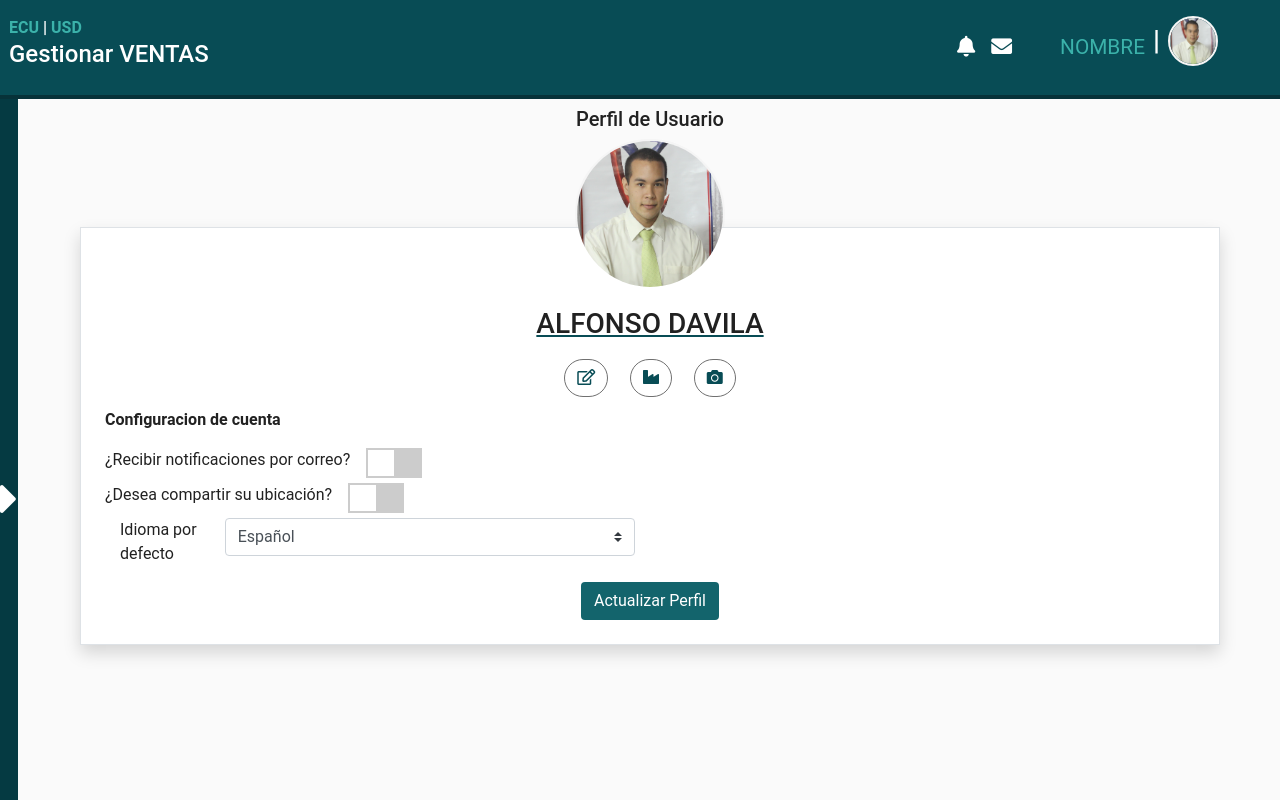
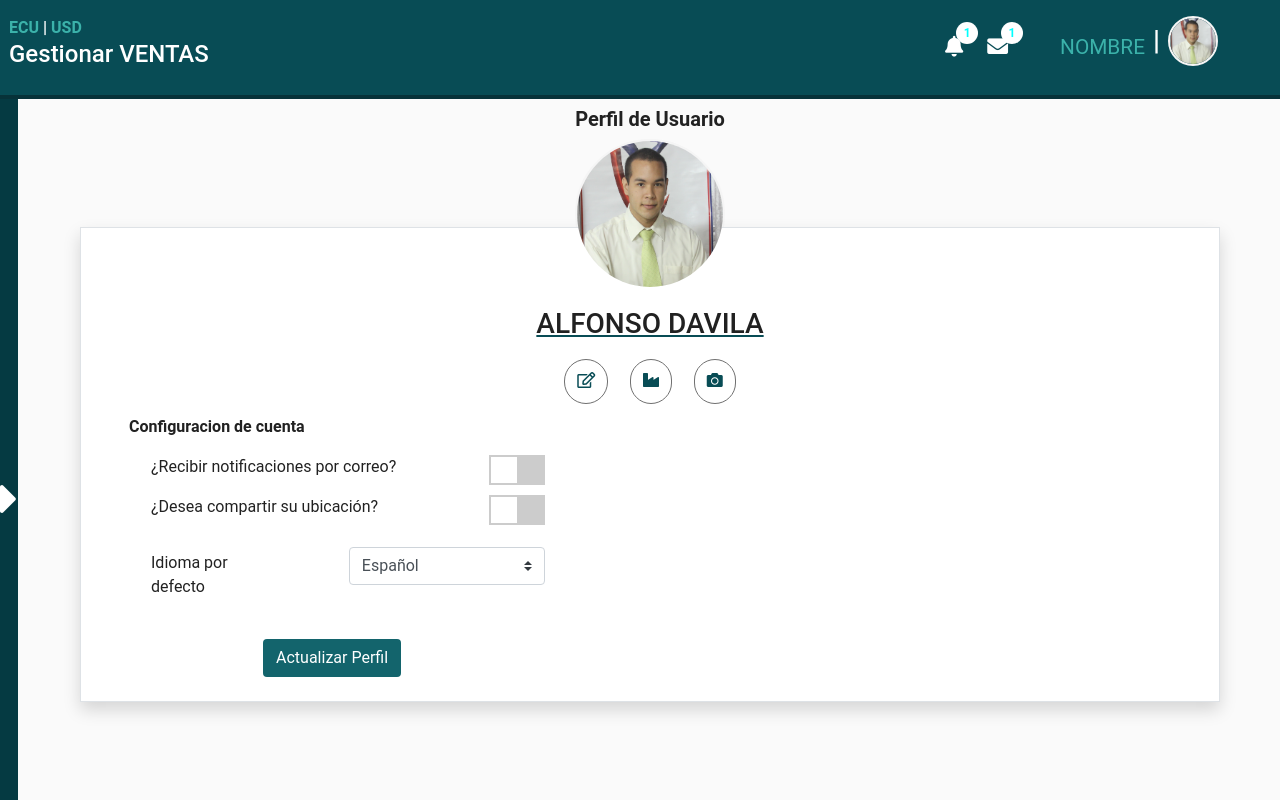
Before and after one commit to alfonsodav/smas-ventas, an Angular app: page /perfil in a window 1280 px wide. Built offline with nearby package versions, Linux system fonts and the light colour scheme; what angular-bootstrap-md would draw is missing.

Commit message:
ajustes sidenav, modulo 6

```diff
--- a/src/app/app.component.css
+++ b/src/app/app.component.css
@@ -8,9 +8,7 @@
     position: fixed;
   }
 
-.sidebar ul li{
-  display: flex;
-}
+
 
 .sidenav {
   background-color: #084c55;
@@ -49,6 +47,10 @@
   font-size: 1.3rem !important;
   justify-content: flex-end;
 }
+.nav-noti .mat-badge-content {
+  color: cyan;
+  background: white;
+}
 .nav-user a{
   color:#3bb2aa;
 }
@@ -56,11 +58,29 @@
   border-radius: 50%;
   border: 2px solid whitesmoke;
 }
+.hamburguesa{
+  font-size: large;
+  color: white;
+
+}
 
 /*                  Media Query               */
+@media(max-width:768px){
+  .sidebar ul li{
+    display: grid;
+    text-align: center;
+    font-size: 1rem;
+  }
+  .sidebar ul li i{
+    font-size: 2.5rem !important;
+  }
+}
 @media(min-width:769px){
   .main{
     margin-left: 20px;
+  }
+  .sidebar ul li{
+    display: flex;
   }
 }
 
--- a/src/app/app.component.html
+++ b/src/app/app.component.html
@@ -3,7 +3,7 @@
         <div class="row w-100" >
 
             <div class="col-sm-6 col-8 p-2 d-flex d-md-block">
-             <span class="fas fa-bars hamburguesa my-auto m-1 text-white" (click)="sidenav.toggle()"></span>
+             <span class="fas fa-bars hamburguesa my-auto m-1 mr-3 text-white" (click)="sidenav.toggle()"></span>
 
                 <div class="moneda"><b><a  routerLink=""> ECU </a><span class="text-white">|</span><a  routerLink=""> USD </a></b></div>
                 <h4 class="text-white my-auto h3-responsive">Gestionar VENTAS</h4>
@@ -12,7 +12,7 @@
             <div class="col-sm-6 col-4 nav-noti">
                 <div class="d-flex">
                 <div class="p-md-3 d-flex ">
-                <span class="p-2"><i class="fa fa-bell"></i></span><span class="p-2"><i class="fa fa-envelope"></i></span>
+                <span class="p-2" ><i class="fa fa-bell p-1" matBadge="1"></i></span><span class="p-2"><i class="fa fa-envelope p-1" matBadge="1"></i></span>
             </div>
             <div class="p-md-3 d-flex nav-user ">
                 <a  routerLink="perfil" class="p-2">NOMBRE</a><h3 class="text-white">|</h3>
@@ -26,11 +26,24 @@
 </header>
 <mat-sidenav-container class="sidebar" autosize>
 
-    <mat-sidenav #sidenav class="sidenav mat-sidenav-opened" mode="side" opened="false" >
-        <ul class="mt-3 ml-n3">
-            <li class="text-white list-unstyled p-2" *ngFor="let item of menu">
+    <mat-sidenav #sidenav class="sidenav mat-sidenav-opened mb-5" mode="side" opened="false" >
+        <ul class="mt-3 ml-md-n3 ml-n5">
+            <li class="text-white list-unstyled p-2 " *ngFor="let item of menu">
                 <i class="fa {{item.icon}} pt-1" ></i>
                 <a class="text-white pl-1 " [routerLink]="[item.redirecTo]">{{item.name}}</a>
+            </li>
+            <li class="text-white list-unstyled p-md-2 p-0">
+            <div mdbDropdown>
+                <a mdbDropdownToggle class="dropdown-toggle waves-light"  type="button"
+                  mdbWavesEffect>
+                  bropdown
+                </a>
+                <div class="dropdown-menu overflow-auto">
+                  <a class="dropdown-item" href="#">Action</a>
+                  <a class="dropdown-item" href="#">Another action</a>
+                  <a class="dropdown-item" href="#">Something else here</a>
+                </div>
+            </div>
             </li>
         </ul>
 
--- a/src/app/view/perfil/perfil.component.css
+++ b/src/app/view/perfil/perfil.component.css
@@ -9,6 +9,7 @@
     border-radius: 1.5rem;
     border-color: #707070;
     margin: 1%;
+    height: 45px;
 
 }
 .main{
@@ -20,7 +21,10 @@
     margin-top: 5%;
 }
 .form-control{
-    border: 2px solid #dfdfdf;
+    border: 2px solid #aeaeae;
+}
+.col-form-label{
+  font-weight: bolder;
 }
 #subir-imagen{
   background-color: #084c55;
--- a/src/app/view/perfil/perfil.component.html
+++ b/src/app/view/perfil/perfil.component.html
@@ -1,5 +1,5 @@
 <div class="p-2" >
-    <h5 class="text-center">Perfil de Usuario</h5>
+    <h5 class="text-center"><b>Perfil de Usuario</b></h5>
 
         <img class="avatar mx-auto d-block" src="assets/images/avatar.jpg" width="150px" height="150px">
 
@@ -14,7 +14,7 @@
     </div>
     <!-- ///////////////////////////////////////////////////////////////////////////////////////////////// -->
 <div *ngIf="opciones =='editar'" class="row">
-        <p> <b>Datos Personales</b></p>
+        <p> <strong>Datos Personales</strong></p>
         <form action="" name="user-data" class="form-group row">
     <div class="col-md-6">
         <label class="col-form-label" for="nombre">Nombre/Razón Social</label>
@@ -45,29 +45,29 @@
 </div>
 <!-- ///////////////////////////////////////////////////////////////////////////////////////////////// -->
 <div *ngIf="opciones == 'configurar'">
-    <p><b>Configuracion de cuenta</b></p>
-<form class="form-groud justify-content">
-    <div>
+    <p class="ml-4"><b>Configuracion de cuenta</b></p>
+<form class="form-groud col-md-7 col-lg-5">
+    <div class="col-12 m-3">
     <span class="mr-3">¿Recibir notificaciones por correo?</span>
-    <label class="switch">
+    <label class="switch float-right">
         <input type="checkbox">on
         <span class="slider"></span>
     </label>
 </div>
-    <div>
-    <span class="mr-3">¿Desea compartir su ubicación?</span>
-    <label class="switch">
+    <div class="col-12 m-3">
+    <span class="">¿Desea compartir su ubicación?</span>
+    <label class="switch float-right">
         <input type="checkbox">
         <span class="slider"></span>
     </label>
 </div>
-<div class="col-md-6">
-    <label for="idioma" class="d-flex">Idioma por defecto
-    <select required class="custom-select browser-default" id="idioma">
+<div class="col-12 m-3 d-inline-flex">
+    <label for="idioma" class="d-flex mr-3">Idioma por defecto</label>
+    <select required class="custom-select browser-default w-50 ml-3 ml-sm-5 mt-n1" id="idioma" >
         <option value="Español">Español</option>
         <option value="English">English</option>
     </select>
-</label>
+
 </div>
 <button type="submit" class="btn d-block mx-auto mt-3 text-white" style="background-color:#13646c;">Actualizar Perfil</button>
 </form>
--- a/src/app/view/publicacion/gestionar/gestionar.component.html
+++ b/src/app/view/publicacion/gestionar/gestionar.component.html
@@ -32,14 +32,14 @@
         <button class="btn gestionado" (click)="mostrar('imagen')"><i class="far fa-image"></i></button>
       </div>
 <!--/////////////////////////////////////////////////////////////////////////////////////////////////-->
-    <div class="miniaturas row" *ngIf="multimedia == 'imagen'" >
+    <div class="miniaturas row mx-auto" *ngIf="multimedia == 'imagen'" >
       <figure *ngFor="let imagen of imagenes">
         <img  class="miniatura" src="{{imagen.ruta}}" alt="{{imagen.altFile}}">
         <span class="far fa-trash-alt d-block text-center"></span>
       </figure>
     </div>
 <!--/////////////////////////////////////////////////////////////////////////////////////////////////-->
-    <div class="miniaturas row" *ngIf="multimedia == 'video'">
+    <div class="miniaturas row mx-auto" *ngIf="multimedia == 'video'">
         <div *ngFor="let video of videos">
           <video  class="miniatura" controls preload="metadata" >
             <source src="{{video.ruta}}">
@@ -48,7 +48,7 @@
         </div>
     </div>
 <!--/////////////////////////////////////////////////////////////////////////////////////////////////-->
-    <div class="miniaturas row" *ngIf="multimedia == 'archivo'">
+    <div class="miniaturas row mx-auto" *ngIf="multimedia == 'archivo'">
         <figure *ngFor="let documento of documentos">
         <a href="{{documento.ruta}}">
           <!-- <span class="far fa-10x fa-file-pdf p-5 text-smas"></span> -->
--- a/src/app/view/publicacion/publicacion.component.css
+++ b/src/app/view/publicacion/publicacion.component.css
@@ -1,14 +1,17 @@
 .miniatura{
-    width: 150px;
+    width: auto;
     margin: 1rem;
     background-color: #fff;
     border-radius: 0.2rem;
     max-width: 100%;
-    height: auto;
+    height: 95px;
     box-shadow: 0 0.5rem 1rem rgba(0, 0, 0, 0.30);
 }
 .miniatura:active{
     border: 1px solid #084c55;
+}
+.miniaturas{
+    margin: auto;
 }
 .miniaturas .true{
     border: 3px solid #084c55;
--- a/src/app/view/publicacion/publicacion.component.html
+++ b/src/app/view/publicacion/publicacion.component.html
@@ -26,9 +26,9 @@
 
       <mat-card class="container">
         <h3 class="text-smas">Seleciona tu imagen principal</h3>
-        <div class="miniaturas row">
-          <figure>
-            <img *ngFor="let imagen of imagenes" class="miniatura shadow {{imagen.active}}" src="{{imagen.ruta}}" alt="{{imagen.altFile}}">
+        <div class="miniaturas">
+          <figure class="row ml-auto ">
+            <img *ngFor="let imagen of imagenes" class="miniatura shadow  {{imagen.active}}" src="{{imagen.ruta}}" alt="{{imagen.altFile}}">
           </figure>
 
         </div><div class="d-flex">
--- a/src/app/view/publicacion/publicacion.component.ts
+++ b/src/app/view/publicacion/publicacion.component.ts
@@ -16,7 +16,8 @@ export class PublicacionComponent implements OnInit {
     },
     {
       ruta: 'assets/images/sunsol-piscina-sm.jpg',
-      altFile: 'hotel sunsol'
+      altFile: 'hotel sunsol',
+      active: false
     },
     {
       ruta: 'assets/images/sunsol-piscina-sm.jpg',
```
Also changed, not shown: src/app/view/publicaciones/publicaciones.component.html (+9 -9 lines).
